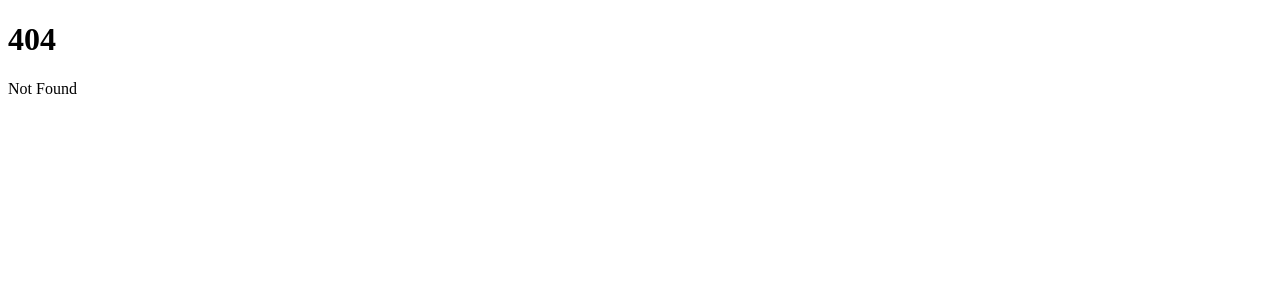
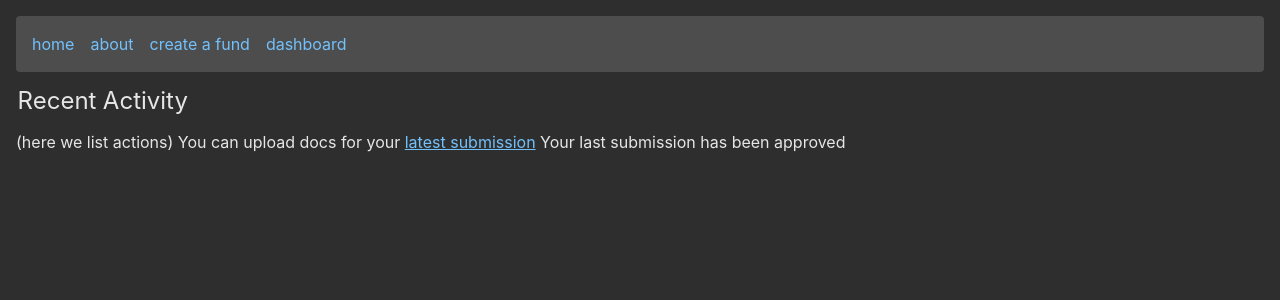
Before and after one commit to aaronp/onboarding, a SvelteKit app: page /dashboard in a window 1280 px wide. Before the commit this address had no page. Shown: the top 300 px of the page. Built offline with nearby package versions, Linux system fonts and the light colour scheme.

Commit message:
created skeleton

```diff
--- a/package.json
+++ b/package.json
@@ -56,5 +56,8 @@
 	"type": "module",
 	"publishConfig": {
 	  "registry": "https://npm.pkg.github.com"
-	}
+	},
+
+	"main": "dist/index.js",
+	"module": "dist/index.mjs"
 }
--- a/src/app.html
+++ b/src/app.html
@@ -5,8 +5,262 @@
 		<link rel="icon" href="%sveltekit.assets%/favicon.png" />
 		<meta name="viewport" content="width=device-width, initial-scale=1" />
 		%sveltekit.head%
+
+		<style>
+		body {
+				--bg-1: hsl(0, 0%, 100%);
+				--bg-2: hsl(206, 20%, 90%);
+				--bg-3: hsl(206, 20%, 80%);
+				--fg-1: hsl(0, 0%, 13%);
+				--fg-2: hsl(0, 0%, 20%);
+				--fg-2: hsl(0, 0%, 30%);
+				--link: hsl(208, 77%, 47%);
+				--link-hover: hsl(208, 77%, 55%);
+				--link-active: hsl(208, 77%, 40%);
+				--border-radius: 4px;
+				--font: -apple-system, BlinkMacSystemFont, 'Segoe UI', Roboto, Oxygen, Ubuntu, Cantarell,
+					'Open Sans', 'Helvetica Neue', sans-serif;
+				--font-mono: ui-monospace, 'Cascadia Code', 'Source Code Pro', Menlo, Consolas,
+					'DejaVu Sans Mono', monospace;
+				background: var(--bg-1);
+				color: var(--fg-1);
+				font-family: var(--font);
+				line-height: 1.5;
+				margin: 1rem;
+				height: calc(100vh - 2rem);
+			}
+
+			h1,
+			h2,
+			h3,
+			h4,
+			h5,
+			h6 {
+				font-weight: normal;
+				font-variant-numeric: tabular-nums;
+				line-height: 1.1;
+			}
+
+			:is(h1, h2, h3, h4, h5, h6, p) {
+				margin: 1rem 0.1rem;
+			}
+
+			label {
+				margin: 0.5rem 0.1rem;
+			}
+
+			:is(h1, h2, h3, h4, h5, h6, p, label):first-child {
+				margin-top: 0;
+			}
+
+			:is(h1, h2, h3, h4, h5, h6, p, label):last-child {
+				margin-bottom: 0;
+			}
+
+			a {
+				color: var(--link);
+			}
+
+			a:hover {
+				color: var(--link-hover);
+			}
+
+			a:active {
+				color: var(--link-active);
+			}
+
+			label {
+				display: flex;
+				gap: 0.5rem;
+				align-items: center;
+			}
+
+			label input {
+				margin: 0;
+			}
+
+			button,
+			input,
+			select {
+				font-family: inherit;
+				font-size: inherit;
+			}
+
+			button {
+				background: var(--link);
+				color: var(--bg-1);
+				padding: 0.5rem 1rem;
+				border: none;
+				border-radius: var(--border-radius);
+			}
+
+			button:hover {
+				background: var(--link-hover);
+			}
+
+			button:active {
+				background: var(--link-active);
+			}
+
+			:is(button, button:hover, button:active):disabled {
+				background: var(--link);
+				filter: grayscale(1);
+				opacity: 0.4;
+			}
+
+			input,
+			textarea,
+			select {
+				padding: 0.5rem;
+				border: 1px solid var(--bg-2);
+				border-radius: var(--border-radius);
+				box-sizing: border-box;
+			}
+
+			input,
+			textarea {
+				background: var(--bg-1);
+				color: inherit;
+			}
+
+			select:not([multiple]) {
+				background: var(--bg-2);
+			}
+
+			textarea {
+				font-family: var(--font-mono);
+				font-size: 0.9rem;
+			}
+
+			form {
+				display: flex;
+				flex-direction: column;
+				gap: 1rem;
+				align-items: baseline;
+			}
+
+			ul:has(li):has(form) {
+				list-style: none;
+				padding: 0;
+			}
+
+			li form {
+				flex-direction: row;
+				gap: 0.5rem;
+				margin: 0.5rem 0;
+			}
+
+			nav {
+				position: relative;
+				display: flex;
+				gap: 1em;
+				padding: 1em;
+				background: var(--bg-2);
+				z-index: 2;
+				margin: 0 0 1em 0;
+				border-radius: var(--border-radius);
+			}
+
+			nav a {
+				text-decoration: none;
+			}
+
+			nav a[aria-current='true'] {
+				border-bottom: 2px solid;
+			}
+
+			ul:has(form) {
+				list-style: none;
+				padding: 0;
+			}
+
+			progress {
+				margin: 0.5rem 0;
+			}
+
+			progress:first-child {
+				margin-top: 0;
+			}
+
+			progress:lsat-child {
+				margin-bottom: 0;
+			}
+
+			.error {
+				color: red;
+			}
+
+			code {
+				background: var(--bg-2);
+				font-family: var(--font-mono);
+				font-size: 0.9em;
+				padding: 0.15rem 0.3rem;
+				border-radius: var(--border-radius);
+			}
+
+			ul.todos {
+				padding: 0;
+			}
+
+			ul.todos li:not(:has(> form)),
+			ul.todos li form {
+				position: relative;
+				display: flex;
+				align-items: center;
+				padding: 0.5em 0.5em 0.5em 1em;
+				margin: 0 0 0.5em 0;
+				gap: 0.5em;
+				border-radius: 5px;
+				user-select: none;
+				background: var(--bg-1);
+				filter: drop-shadow(2px 3px 6px rgba(0, 0, 0, 0.1));
+				transition: filter 0.2s, opacity 0.2s;
+			}
+
+			ul.todos .done {
+				filter: none;
+				opacity: 0.4;
+			}
+
+			ul.todos button {
+				border: none;
+				background-color: transparent;
+				background-repeat: no-repeat;
+				background-position: 50% 50%;
+				background-size: 1rem 1rem;
+				cursor: pointer;
+				width: 3em;
+				height: 3em;
+				margin: -0.5em -0.5em -0.5em 0;
+				aspect-ratio: 1;
+				opacity: 0.5;
+				transition: opacity 0.2s;
+			}
+
+			ul.todos button:hover {
+				opacity: 1;
+			}
+
+			body.dark {
+				--bg-1: hsl(0, 0%, 18%);
+				--bg-2: hsl(0, 0%, 30%);
+				--bg-3: hsl(0, 0%, 40%);
+				--fg-1: hsl(0, 0%, 90%);
+				--fg-2: hsl(0, 0%, 70%);
+				--fg-3: hsl(0, 0%, 60%);
+				--link: hsl(206, 96%, 72%);
+				--link-hover: hsl(206, 96%, 78%);
+				--link-active: hsl(206, 96%, 64%);
+			}
+		</style>
 	</head>
 	<body data-sveltekit-preload-data="hover">
 		<div>%sveltekit.body%</div>
+		<script>
+			const theme = new URL(window.location).searchParams.get('theme');
+
+			document.body.classList.remove('light', 'dark');
+			document.body.classList.add(theme || 'dark');
+		</script>
 	</body>
 </html>
--- /dev/null
+++ b/src/index.js
@@ -0,0 +1 @@
+export { default as OnboardingPage } from './routes/+page.svelte';
--- /dev/null
+++ b/src/routes/+layout.svelte
@@ -0,0 +1,8 @@
+<nav>
+	<a href="/">home</a>
+	<a href="/about">about</a>
+	<a href="/start">create a fund</a>
+	<a href="/dashboard">dashboard</a>
+</nav>
+
+<slot />
--- a/src/routes/+page.svelte
+++ b/src/routes/+page.svelte
@@ -6,11 +6,10 @@
 	}
 </script>
 
+<h1>home</h1>
 
 <h1>This is my onboarding componet! You clicked  {count} times!</h1>
 
 <button on:click={handleClick}>
 	clicks: {count}
 </button>
-<p>Create your package using @sveltejs/package and preview/showcase your work with SvelteKit</p>
-<p>Visit <a href="https://kit.svelte.dev">kit.svelte.dev</a> to read the documentation</p>
--- /dev/null
+++ b/src/routes/about/+page.svelte
@@ -0,0 +1,2 @@
+<h1>about</h1>
+<p>this is the about page.</p>
--- /dev/null
+++ b/src/routes/complete/+page.svelte
@@ -0,0 +1 @@
+All Set!
--- /dev/null
+++ b/src/routes/dashboard/+page.svelte
@@ -0,0 +1,12 @@
+<h2>Recent Activity</h2>
+
+(here we list actions)
+
+<card>
+    You can upload docs for your <a href="/summary">latest submission</a>
+</card>
+
+
+<card>
+    Your last submission has been approved
+</card>
--- /dev/null
+++ b/src/routes/documents/+page.svelte
@@ -0,0 +1,4 @@
+Here we list the supporting documents
+
+
+<a href="/summary">latest submission</a>
--- /dev/null
+++ b/src/routes/summary/+page.svelte
@@ -0,0 +1 @@
+Onboarding Summary Page
--- a/vite.config.js
+++ b/vite.config.js
@@ -1,6 +1,22 @@
 import { sveltekit } from '@sveltejs/kit/vite';
 import { defineConfig } from 'vite';
+import path from 'path';
 
 export default defineConfig({
-	plugins: [sveltekit()]
-});
+	plugins: [sveltekit()],
+	build: {
+	  lib: {
+		entry: path.resolve(__dirname, 'src/index.js'),
+		name: 'OnBoardingLib',
+		fileName: (format) => `onboarding-lib.${format}.js`
+	  },
+	  rollupOptions: {
+		external: ['svelte'],
+		output: {
+		  globals: {
+			svelte: 'svelte'
+		  }
+		}
+	  }
+	}
+  });
```
Also changed, not shown: src/routes/start/+page.svelte (added, +11 -0 lines).
